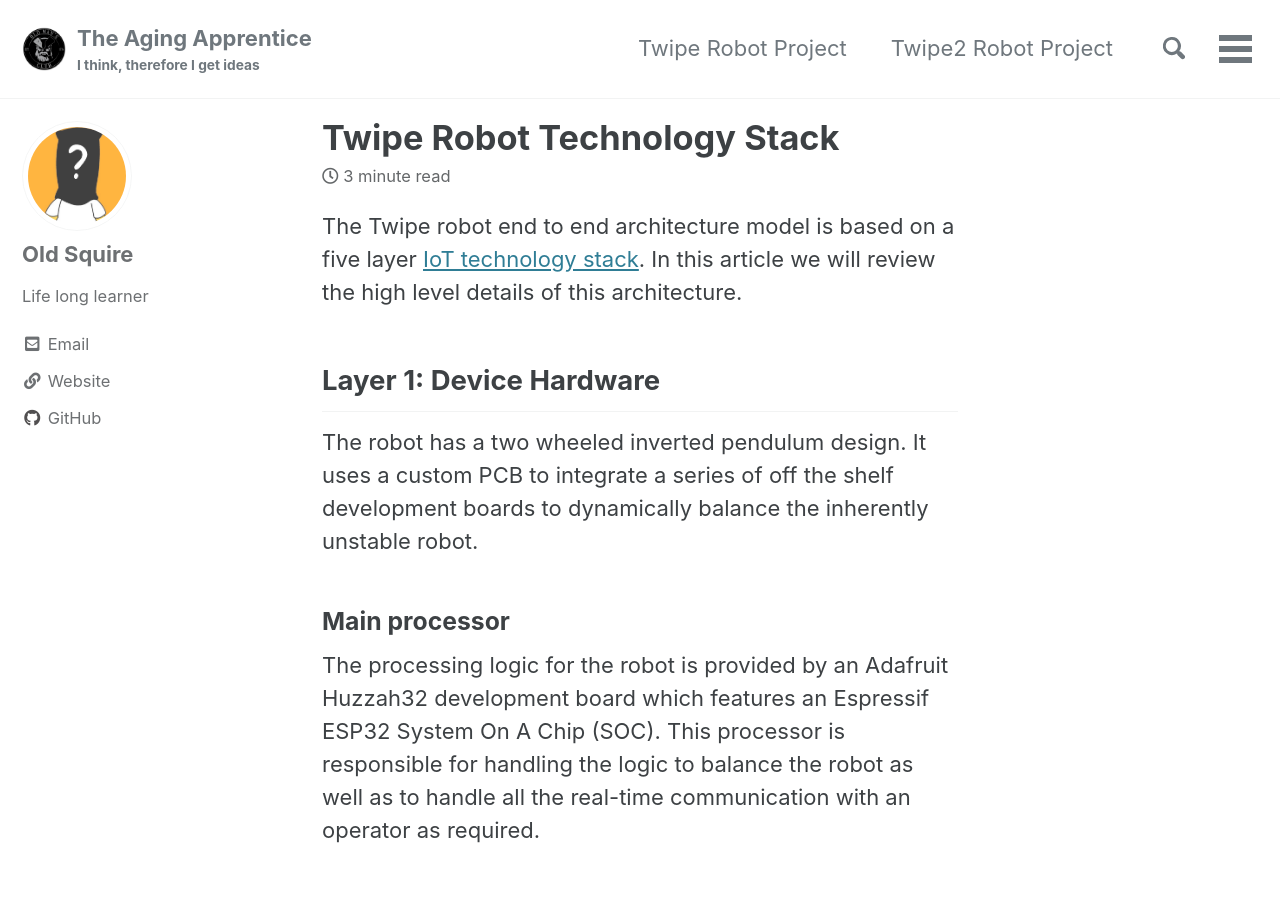
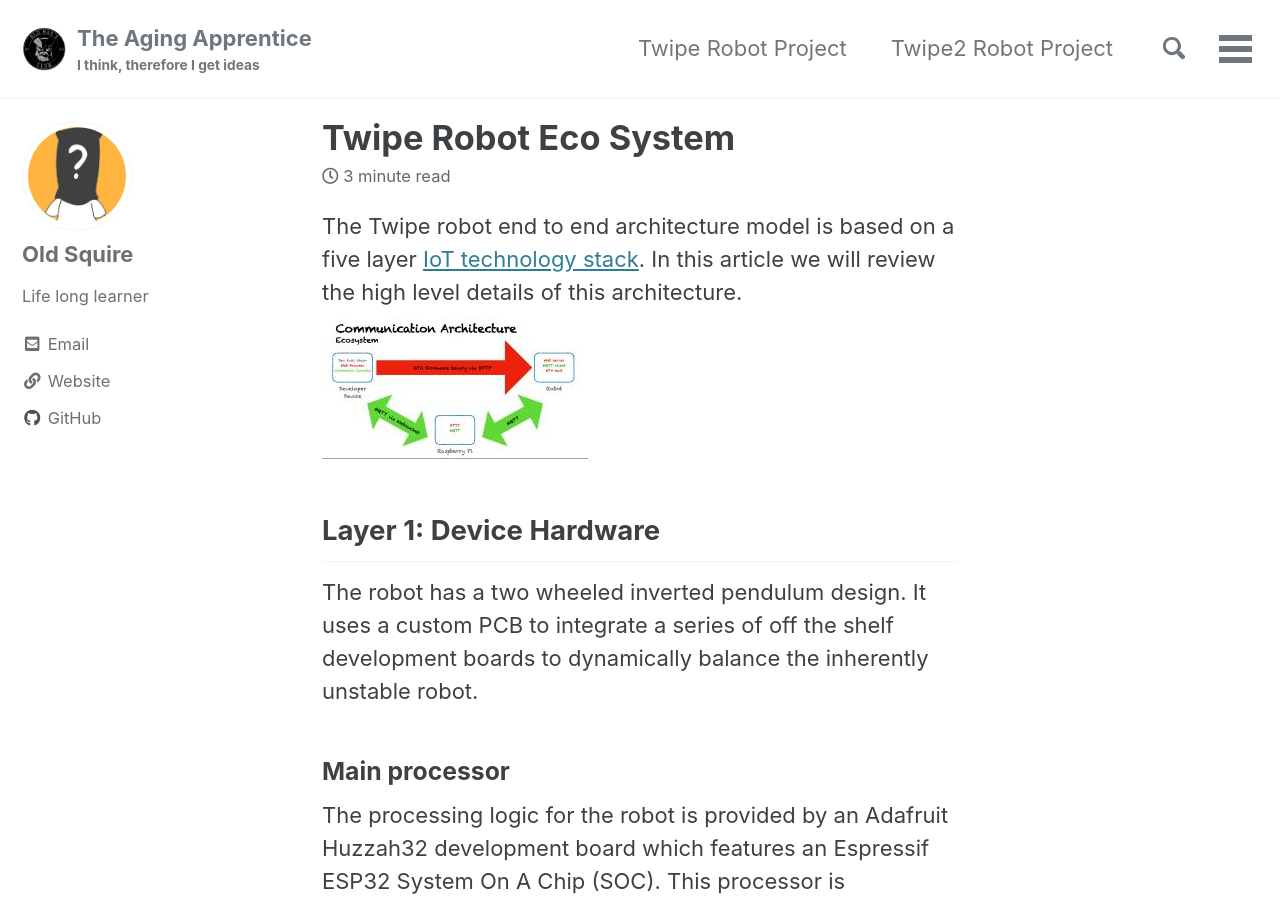
Before and after one commit to va3wam/va3wam.github.io, a Jekyll site: the page built from _posts/2021-02-07-Twipe-Technology-Stack.md, in a window 1280 px wide and 900 px high. Built offline with Jekyll 4.4.1, drawn with Linux system fonts in a browser that asks for light colours; cached includes are drawn as plain includes.

Commit message:
Update 2021-02-07-Twipe-Technology-Stack.md
Added image

```diff
--- a/_posts/2021-02-07-Twipe-Technology-Stack.md
+++ b/_posts/2021-02-07-Twipe-Technology-Stack.md
@@ -1,5 +1,5 @@
 ---
-title: "Twipe Robot Technology Stack"
+title: "Twipe Robot Eco System"
 author: Old Squire
 author_profile: true
 excerpt: "The IoT technology stack used for the Twipe project."
@@ -14,7 +14,7 @@ tags:
   - Architecture
 ---
 The Twipe robot end to end architecture model is based on a five layer [IoT technology stack](https://engineering.eckovation.com/iot-stack/).
-In this article we will review the high level details of this architecture.
+In this article we will review the high level details of this architecture. ![EcoSystem](/assets/images/architecture.jpeg "Twipe Eco System")
 
 ## Layer 1: Device Hardware
 The robot has a two wheeled inverted pendulum design. It uses a custom PCB to integrate a series of off the shelf development boards to
```
